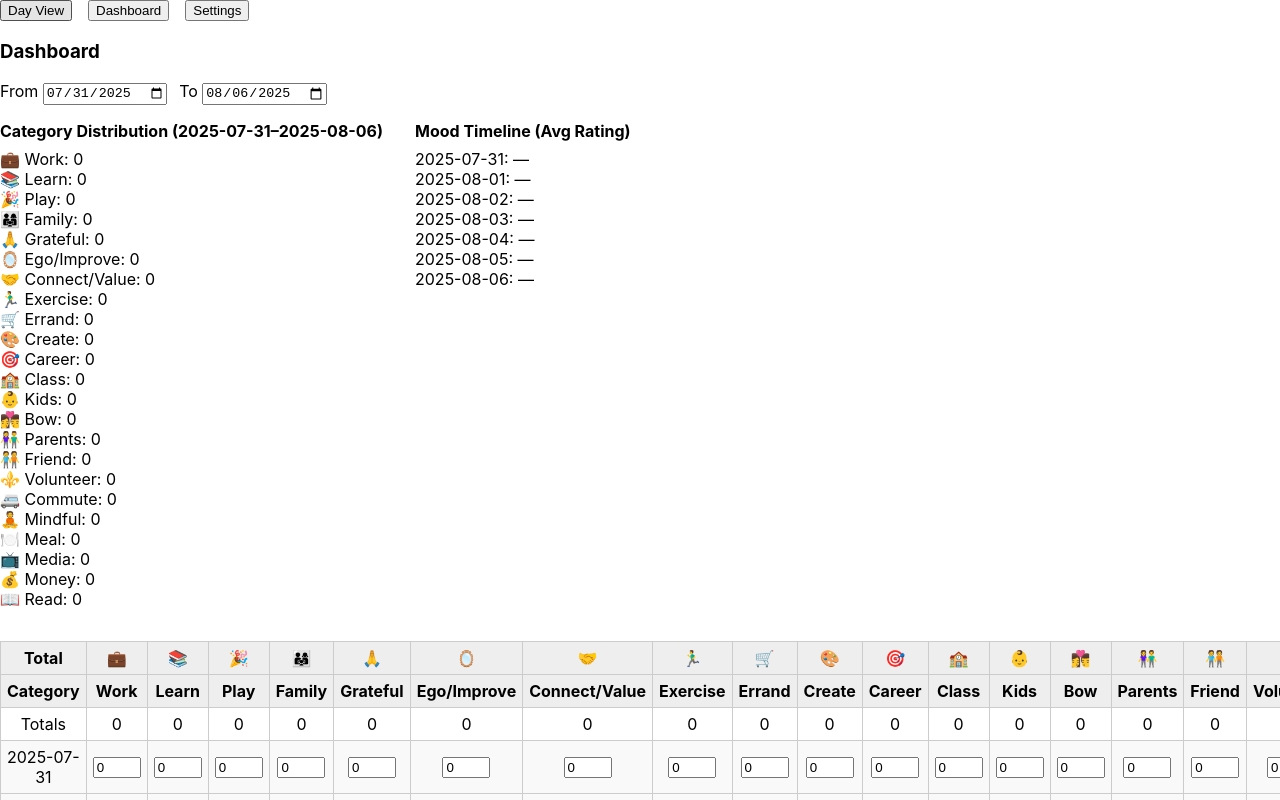
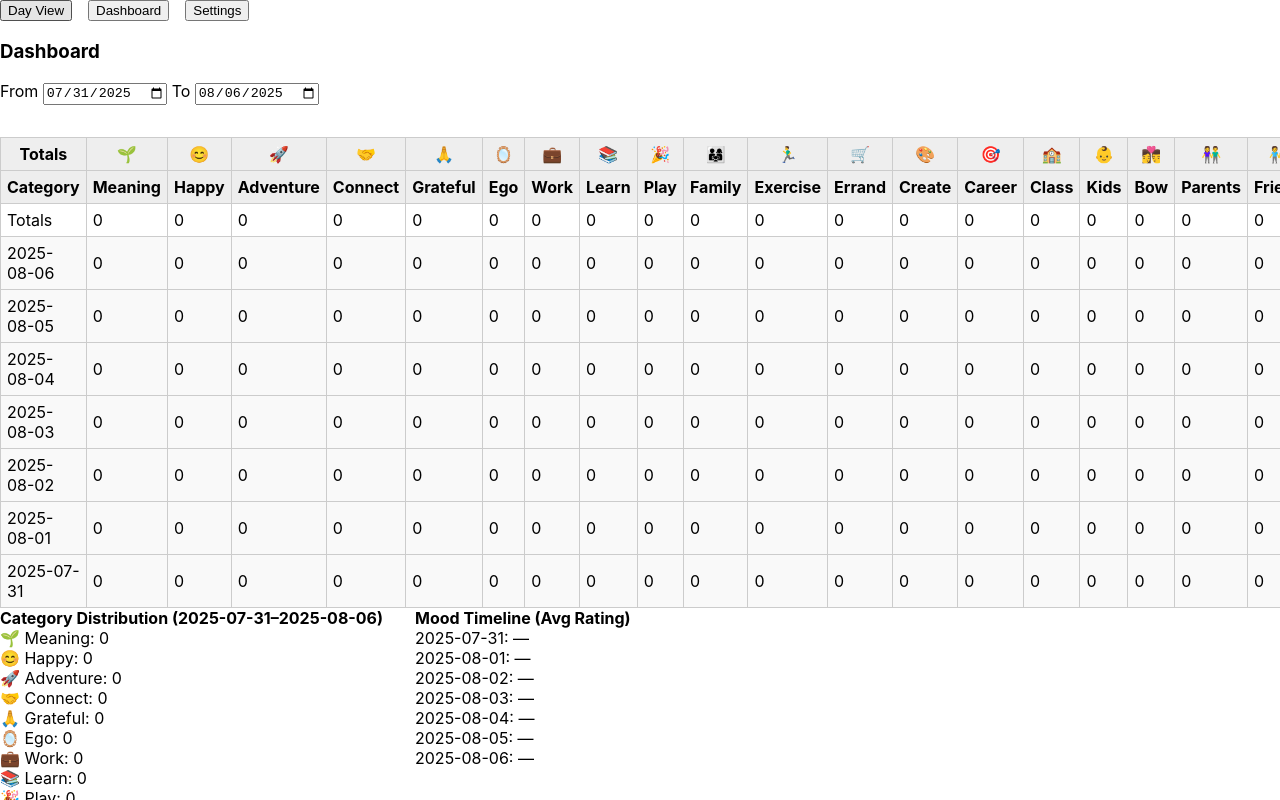
Before and after one commit to chrisissin/moodmap-journal, a React (Create React App) app: page / in a window 1280 px wide. Both pictures are taken after a click on the button "Dashboard". Shown: the top 800 px of the page. Built offline with nearby package versions, Linux system fonts and the light colour scheme.

Commit message:
Add files via upload

```diff
--- a/src/Dashboard.js
+++ b/src/Dashboard.js
@@ -1,5 +1,7 @@
+// src/Dashboard.js
+
 import React, { useState, useEffect } from 'react';
-import { loadMetrics, saveMetrics, defaultCategories } from './data';
+import { loadMetrics, defaultCategories } from './data';
 
 // Helper: list all dates between two dates (inclusive)
 function getDatesInRange(start, end) {
@@ -14,86 +16,175 @@ function getDatesInRange(start, end) {
 }
 
 export default function Dashboard() {
-  // Load metrics into state
   const [metrics, setMetrics] = useState({});
+  const [editingCell, setEditingCell] = useState(null); // { date, catId }
+  const [editValue, setEditValue] = useState('');
+
+  // Load metrics on mount
   useEffect(() => {
     setMetrics(loadMetrics());
   }, []);
 
-  // Date-range picker (defaults to last 7 days)
-  const today = new Date();
-  const defaultEnd = today.toISOString().slice(0,10);
-  const defaultStart = new Date(today.getTime() - 6*86400000)
-                        .toISOString().slice(0,10);
+  // Persist metrics back to localStorage and state
+  function saveMetrics(newMetrics) {
+    setMetrics(newMetrics);
+    localStorage.setItem('journalMetrics', JSON.stringify(newMetrics));
+  }
+
+  // Begin editing a cell
+  function startEditCell(date, catId) {
+    const current = metrics[date]?.catCounts?.[catId] || 0;
+    setEditingCell({ date, catId });
+    setEditValue(current.toString());
+  }
+
+  // Commit edit on blur or Enter
+  function commitEdit() {
+    if (!editingCell) return;
+    const { date, catId } = editingCell;
+    const num = parseInt(editValue, 10) || 0;
+    const next = { ...metrics };
+    if (!next[date]) next[date] = { catCounts: {}, avgRating: 0 };
+    next[date].catCounts = { ...next[date].catCounts, [catId]: num };
+    saveMetrics(next);
+    setEditingCell(null);
+  }
+
+  // Date range (last 7 days default)
+  const today       = new Date();
+  const defaultEnd  = today.toISOString().slice(0,10);
+  const defaultStart = new Date(today.getTime() - 6*24*60*60*1000)
+                         .toISOString().slice(0,10);
   const [startDate, setStartDate] = useState(defaultStart);
   const [endDate, setEndDate]     = useState(defaultEnd);
 
-  // Compute the list of dates to display
-  const dates = getDatesInRange(startDate, endDate);
+  // Gather dates ascending and then sort descending for display
+  const datesAsc = getDatesInRange(startDate, endDate);
+  const dates    = datesAsc.slice().sort((a,b) => b.localeCompare(a));
 
-  // Build aggregated counts for category distribution
+  // Aggregate category counts over the range
   const catCounts = {};
-  dates.forEach(d => {
-    const day = metrics[d]?.catCounts || {};
-    Object.entries(day).forEach(([cid, cnt]) => {
+  datesAsc.forEach(d => {
+    const c = metrics[d]?.catCounts || {};
+    Object.entries(c).forEach(([cid, cnt]) => {
       catCounts[cid] = (catCounts[cid] || 0) + cnt;
     });
   });
 
-  // The full list of category IDs (in display order)
-  const catIds = defaultCategories.map(c => c.id);
+  // For display order, use defaultCategories array order
+  const sortedCats = defaultCategories.map(c => c.id);
 
-  // Totals row (sum over the range)
-  const totals = catIds.map(cid =>
-    dates.reduce((sum, d) => sum + (metrics[d]?.catCounts[cid] || 0), 0)
-  );
-
-  // Mood timeline (average rating per day)
-  const timeline = dates.map(d =>
-    metrics[d]?.avgRating ?? null
-  );
-
-  // Handler: update a single cell and persist
-  function updateMetric(date, catId, value) {
-    const dayMetrics = metrics[date] || { catCounts: {}, avgRating: metrics[date]?.avgRating || 0 };
-    const newCatCounts = { ...dayMetrics.catCounts, [catId]: Number(value) };
-    const newMetrics = {
-      ...metrics,
-      [date]: { ...dayMetrics, catCounts: newCatCounts }
-    };
-    saveMetrics(newMetrics);
-    setMetrics(newMetrics);
-  }
+  // Compute mood timeline (not shown in table editing)
+  const timeline = datesAsc.map(d => {
+    const m = metrics[d];
+    return m ? m.avgRating : null;
+  });
 
   return (
     <div>
       <h3>Dashboard</h3>
-      <div style={{ marginBottom: 16 }}>
-        <label>From&nbsp;
-          <input
-            type="date"
-            value={startDate}
-            onChange={e => setStartDate(e.target.value)}
-          />
-        </label>
-        <label style={{ marginLeft: 12 }}>To&nbsp;
-          <input
-            type="date"
-            value={endDate}
-            onChange={e => setEndDate(e.target.value)}
-          />
+
+      {/* Date Range Picker */}
+      <div style={{ margin: '12px 0' }}>
+        <label>
+          From <input type="date" value={startDate}
+                      onChange={e => setStartDate(e.target.value)} />
+        </label>{' '}
+        <label>
+          To <input type="date" value={endDate}
+                    onChange={e => setEndDate(e.target.value)} />
         </label>
       </div>
 
+      {/* Editable Metrics Table */}
+      <div style={{ marginTop: 32, overflowX: 'auto' }}>
+        <table style={{ borderCollapse: 'collapse', width: '100%' }}>
+          <thead>
+            <tr>
+              <th style={thStyle}>Totals</th>
+              {sortedCats.map(cid => (
+                <th key={cid} style={thStyle}>
+                  {defaultCategories.find(c => c.id === cid)?.icon}
+                </th>
+              ))}
+            </tr>
+            <tr>
+              <th style={thStyle}>Category</th>
+              {sortedCats.map(cid => (
+                <th key={cid} style={thStyle}>
+                  {defaultCategories.find(c => c.id === cid)?.name}
+                </th>
+              ))}
+            </tr>
+          </thead>
+          <tbody>
+            {/* Totals row */}
+            <tr>
+              <td style={tdStyle}>Totals</td>
+              {sortedCats.map(cid => (
+                <td
+                  key={cid}
+                  style={tdStyle}
+                  onClick={() => startEditCell('Totals', cid)}
+                >
+                  {editingCell?.date === 'Totals' && editingCell.catId === cid ? (
+                    <input
+                      type="number"
+                      value={editValue}
+                      onChange={e => setEditValue(e.target.value)}
+                      onBlur={commitEdit}
+                      onKeyDown={e => e.key === 'Enter' && commitEdit()}
+                      autoFocus
+                      style={{ width: '100%' }}
+                    />
+                  ) : (
+                    catCounts[cid] || 0
+                  )}
+                </td>
+              ))}
+            </tr>
+
+            {/* One row per date */}
+            {dates.map(d => (
+              <tr key={d} style={{ background: '#f9f9f9' }}>
+                <td style={tdStyle}>{d}</td>
+                {sortedCats.map(cid => (
+                  <td
+                    key={cid}
+                    style={tdStyle}
+                    onClick={() => startEditCell(d, cid)}
+                  >
+                    {editingCell?.date === d && editingCell.catId === cid ? (
+                      <input
+                        type="number"
+                        value={editValue}
+                        onChange={e => setEditValue(e.target.value)}
+                        onBlur={commitEdit}
+                        onKeyDown={e => e.key === 'Enter' && commitEdit()}
+                        autoFocus
+                        style={{ width: '100%' }}
+                      />
+                    ) : (
+                      metrics[d]?.catCounts?.[cid] || 0
+                    )}
+                  </td>
+                ))}
+              </tr>
+            ))}
+          </tbody>
+        </table>
+      </div>
+      {/* Category Distribution & Mood Timeline */}
       <div style={{ display: 'flex', gap: 32 }}>
         <div>
           <b>Category Distribution ({startDate}–{endDate})</b>
-          <div style={{ marginTop: 8 }}>
-            {catIds.map(cid => {
+          <div>
+            {sortedCats.map(cid => {
               const cat = defaultCategories.find(c => c.id === cid);
+              const cnt = catCounts[cid] || 0;
               return (
                 <div key={cid}>
-                  {cat.icon} {cat.name}: {catCounts[cid] || 0}
+                  {cat?.icon} {cat?.name}: {cnt}
                 </div>
               );
             })}
@@ -101,8 +192,8 @@ export default function Dashboard() {
         </div>
         <div>
           <b>Mood Timeline (Avg Rating)</b>
-          <div style={{ marginTop: 8 }}>
-            {dates.map((d,i) => (
+          <div>
+            {datesAsc.map((d, i) => (
               <div key={d}>
                 {d}: {timeline[i] !== null ? timeline[i] + '★' : '—'}
               </div>
@@ -110,67 +201,18 @@ export default function Dashboard() {
           </div>
         </div>
       </div>
-
-      {/* Editable Metrics Table */}
-      <div style={{ marginTop: 32, overflowX: 'auto' }}>
-        <table style={{ borderCollapse: 'collapse', width: '100%' }}>
-          <thead>
-            <tr>
-              <th style={thStyle}>Total</th>
-              {catIds.map(cid => (
-                <th key={cid} style={thStyle}>
-                  {defaultCategories.find(c => c.id === cid)?.icon}
-                </th>
-              ))}
-            </tr>
-            <tr>
-              <th style={thStyle}>Category</th>
-              {catIds.map(cid => (
-                <th key={cid} style={thStyle}>
-                  {defaultCategories.find(c => c.id === cid)?.name}
-                </th>
-              ))}
-            </tr>
-          </thead>
-          <tbody>
-            <tr>
-              <td style={tdStyle}>Totals</td>
-              {totals.map((t, i) => (
-                <td key={i} style={tdStyle}>{t}</td>
-              ))}
-            </tr>
-            {dates.map(d => (
-              <tr key={d} style={{ background: '#f9f9f9' }}>
-                <td style={tdStyle}>{d}</td>
-                {catIds.map(cid => (
-                  <td key={cid} style={tdStyle}>
-                    <input
-                      type="number"
-                      min={0}
-                      value={metrics[d]?.catCounts[cid] || 0}
-                      style={{ width: '3em' }}
-                      onChange={e => updateMetric(d, cid, e.target.value)}
-                    />
-                  </td>
-                ))}
-              </tr>
-            ))}
-          </tbody>
-        </table>
-      </div>
     </div>
   );
 }
 
-// Cell styles
+// Styles
 const thStyle = {
   border: '1px solid #ccc',
   padding: 6,
-  background: '#eee',
-  textAlign: 'center'
+  background: '#eee'
 };
 const tdStyle = {
   border: '1px solid #ccc',
   padding: 6,
-  textAlign: 'center'
+  cursor: 'pointer'
 };
--- a/src/data.js
+++ b/src/data.js
@@ -1,11 +1,14 @@
 export const defaultCategories = [
+  { id: 'meaning', name: 'Meaning', icon: '🌱' },
+  { id: 'happy', name: 'Happy', icon: '😊' },
+  { id: 'adventure', name: 'Adventure', icon: '🚀' },
+  { id: 'connect', name: 'Connect', icon: '🤝' },
+  { id: 'grateful', name: 'Grateful', icon: '🙏' },
+  { id: 'ego', name: 'Ego', icon: '🪞' },
   { id: 'work', name: 'Work', icon: '💼' },
   { id: 'learn', name: 'Learn', icon: '📚' },
   { id: 'play', name: 'Play', icon: '🎉' },
   { id: 'family', name: 'Family', icon: '👨‍👩‍👧' },
-  { id: 'grateful', name: 'Grateful', icon: '🙏' },
-  { id: 'ego', name: 'Ego/Improve', icon: '🪞' },
-  { id: 'connect', name: 'Connect/Value', icon: '🤝' },
   { id: 'exercise', name: 'Exercise', icon: '🏃‍♂️' },
   { id: 'errand', name: 'Errand', icon: '🛒' },
   { id: 'create', name: 'Create', icon: '🎨' },
```
Also changed, not shown: src/Settings.js (line endings or trailing spaces).
